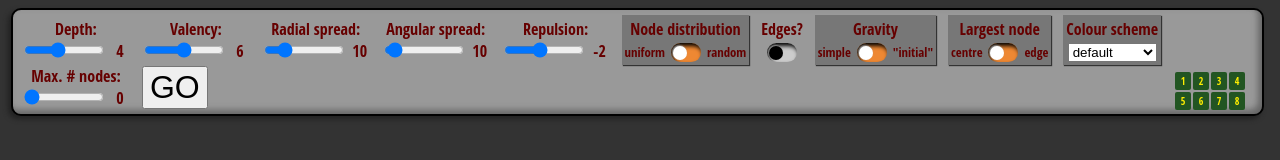
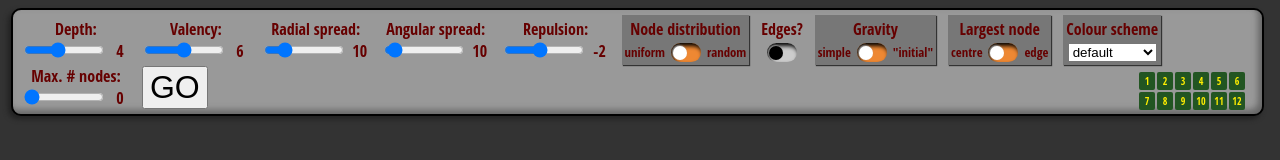
Before and after one commit to dalling1/ghostgraph, a plain HTML site: page index.html in a window 1280 px wide. Drawn offline with nearby package versions, Linux system fonts and the light colour scheme.

Commit message:
Added more demos.

```diff
--- a/index.html
+++ b/index.html
@@ -180,12 +180,16 @@
      <td onclick="demo(2)">2</td>
      <td onclick="demo(3)">3</td>
      <td onclick="demo(4)">4</td>
+     <td onclick="demo(5)">5</td>
+     <td onclick="demo(6)">6</td>
     </tr>
     <tr>
-     <td onclick="demo(5)">5</td>
-     <td onclick="demo(6)">6</td>
      <td onclick="demo(7)">7</td>
      <td onclick="demo(8)">8</td>
+     <td onclick="demo(9)">9</td>
+     <td onclick="demo(10)">10</td>
+     <td onclick="demo(11)">11</td>
+     <td onclick="demo(12)">12</td>
     </tr>
   </div>
  </div>
@@ -616,6 +620,7 @@ function demo(n=0){
  demos.push([4,6,1,30,6,true,true,true,true,false,4,0]);       // 6
  demos.push([4,6,1,30,6,false,true,true,true,false,4,0]);      // 7
  demos.push([2,12,1,30,-10,true,true,true,true,true,1,0]);     // 8
+ demos.push([4,6,16,56,-2,true,true,true,false,3,0]);          // 9
  if (n<demos.length){
   setValues(demos[n]);
  }
```
